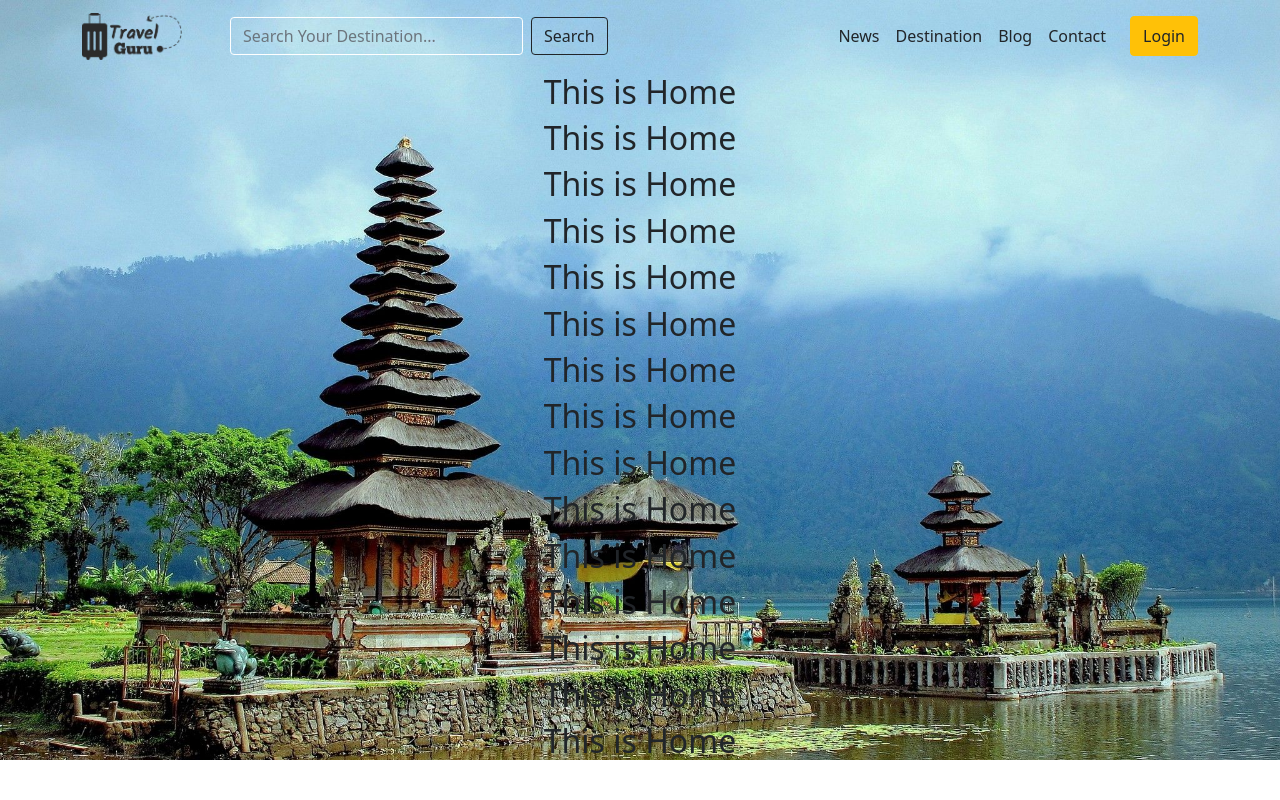
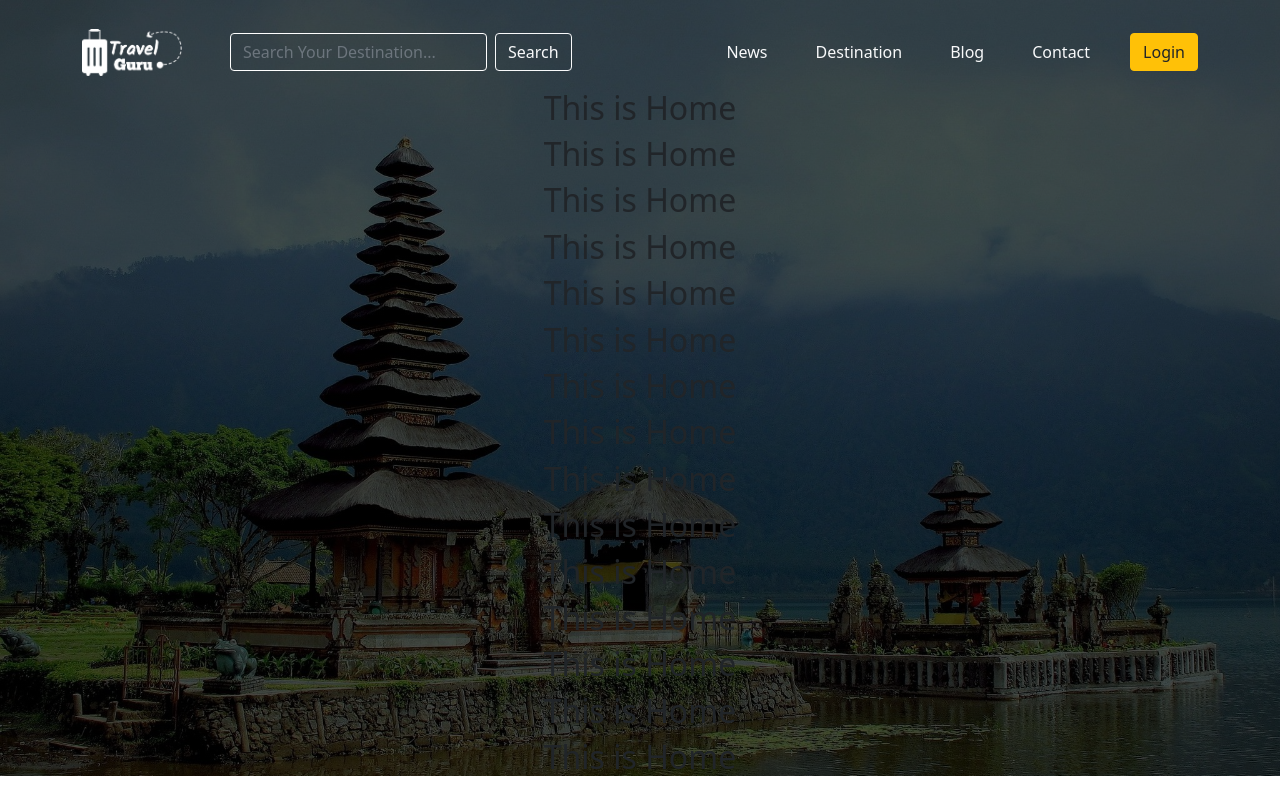
Before and after one commit to emonShimoul/travel-guru-react-client, a React (Create React App) app: page / in a window 1280 px wide. Built offline with nearby package versions, Linux system fonts and the light colour scheme.

Commit message:
change the logo and edit navbar

```diff
--- a/src/App.css
+++ b/src/App.css
@@ -36,3 +36,14 @@
     transform: rotate(360deg);
   }
 }
+
+.bg-overlay {
+  background: linear-gradient(rgba(0,0,0,.7), rgba(0,0,0,.7)), url("images/background.jpg");
+  background-repeat: no-repeat;
+  background-size: cover;
+  /* background-position: center center; */
+  /* color: #fff; */
+  /* height: 450px; */
+  /* padding-top: 50px; */
+  width:'100%';
+}
--- a/src/App.js
+++ b/src/App.js
@@ -1,6 +1,5 @@
 import { BrowserRouter, Route, Routes } from 'react-router-dom';
 import './App.css';
-import backgroundImg from './images/background.jpg';
 import 'bootstrap/dist/css/bootstrap.min.css';
 import Blog from './components/Blog/Blog';
 import Contact from './components/Contact/Contact';
@@ -12,15 +11,7 @@ import News from './components/News/News';
 
 function App() {
   return (
-    <div
-    style={{
-      backgroundImage: `url(${backgroundImg})`,
-      width:'100%',
-      backgroundSize: 'cover',
-      backgroundRepeat: 'no-repeat'
-    }}
-    className="App"
-    >
+    <div className="App bg-overlay">
       <BrowserRouter>
       <Header></Header>
         <Routes>
--- a/src/components/Header/Header.css
+++ b/src/components/Header/Header.css
@@ -1,3 +1,7 @@
 .input-bg{
     background-color: transparent;
 }
+
+.navlink{
+    padding: 0 24px;
+}
--- a/src/components/Header/Header.js
+++ b/src/components/Header/Header.js
@@ -1,5 +1,5 @@
 import React from 'react';
-import { Button, Container, Form, InputGroup, Nav, Navbar } from 'react-bootstrap';
+import { Button, Container, Form, Nav, Navbar } from 'react-bootstrap';
 import { Link } from 'react-router-dom';
 import logo from '../../images/logo.png';
 import './Header.css';
@@ -7,7 +7,7 @@ import './Header.css';
 const Header = () => {
     return (
         <div>
-            <Navbar expand="lg">
+            <Navbar expand="lg" className='pt-4'>
                 <Container>
                     <Navbar.Brand className='me-5'>
                         <Link to='/home'><img style={{width: '100px'}} src={logo} /></Link>
@@ -18,22 +18,22 @@ const Header = () => {
                             <Form.Control
                             type="search"
                             placeholder="Search Your Destination..."
-                            className="me-2 pe-5 input-bg border border-white"
+                            className="me-2 input-bg border border-white"
                             aria-label="Search"
                             />
-                            <Button variant="outline-dark">Search</Button>
+                            <Button variant="outline-light">Search</Button>
                         </Form>
                         <Nav
                             className="my-2 my-lg-c0"
                             style={{ maxHeight: '100px' }}
                             navbarScroll
                         >
-                            <Nav.Link><Link className='text-decoration-none text-dark' to='/news'>News</Link></Nav.Link>
-                            <Nav.Link><Link className='text-decoration-none text-dark' to='/destination'>Destination</Link></Nav.Link>
-                            <Nav.Link><Link className='text-decoration-none text-dark' to='/blog'>Blog</Link></Nav.Link>
-                            <Nav.Link><Link className='text-decoration-none text-dark' to='/contact'>Contact</Link></Nav.Link>
+                            <Link className='text-decoration-none text-light navlink' to='/news'>News</Link>
+                            <Link className='text-decoration-none text-light navlink' to='/destination'>Destination</Link>
+                            <Link className='text-decoration-none text-light navlink' to='/blog'>Blog</Link>
+                            <Link className='text-decoration-none text-light navlink' to='/contact'>Contact</Link>
+                        </Nav>
                             <Button className='ms-3' variant="warning"><Link className='text-decoration-none text-dark' to='/login'>Login</Link></Button>
-                        </Nav>
                     </Navbar.Collapse>
                 </Container>
             </Navbar>
```
Also changed, not shown: src/images/logo.png.
